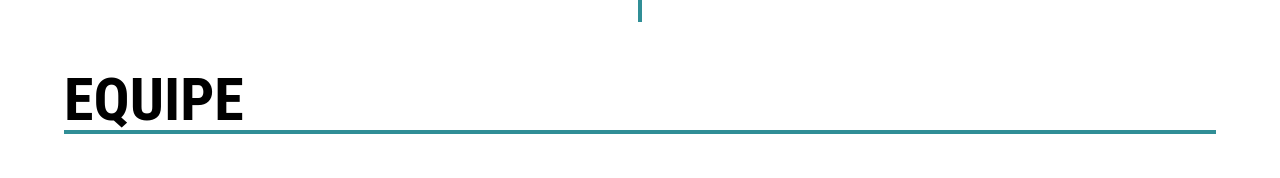
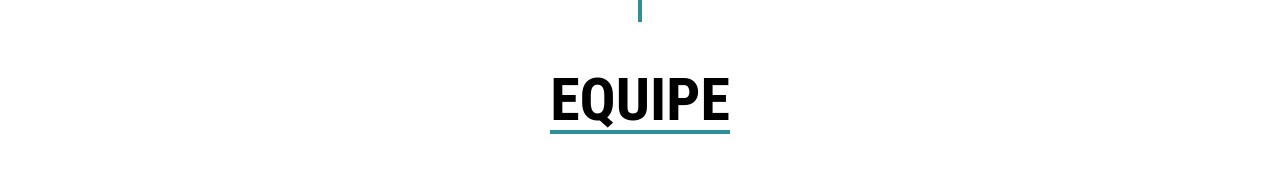
Before and after one commit to Kmilasc/tecnoleite, a React (Vite) app: page / in a window 1280 px wide. Shown: the part 2806-2984 px from the top of the page. Built offline with nearby package versions, Linux system fonts and the light colour scheme.

Commit message:
refactor(TeamSection): fixing header text position

```diff
--- a/src/pages/Home/components/TeamSection/index.tsx
+++ b/src/pages/Home/components/TeamSection/index.tsx
@@ -10,10 +10,15 @@ interface Props {
 
 export function TeamSection({ speakers }: Props) {
     return (
-        <div id='equipe' className="flex flex-col gap-y-10">
-            <h4 className="text-2xl xs:text-4xl sm:text-6xl font-conforter text-black font-bold border-spacing-1 border-b-4 " style={{borderColor: '#308E96' }}>
-                EQUIPE
-            </h4>
+        <div id="equipe" className="flex flex-col gap-y-10">
+            <div className="flex flex-col items-center">
+                <h4
+                    className="text-2xl xs:text-4xl sm:text-6xl font-conforter text-black font-bold border-spacing-1 border-b-4 "
+                    style={{ borderColor: '#308E96' }}
+                >
+                    EQUIPE
+                </h4>
+            </div>
             <div className="flex flex-col sm:grid sm:auto-cols-max sm:grid-cols-2 md:grid-cols-3 lg:grid-cols-4 gap-4">
                 {speakers.map(({ id, name, title, imageUrl, about }) => (
                     <SpeakerPresentation key={id} name={name} title={title} imageUrl={imageUrl} about={about} />
```
